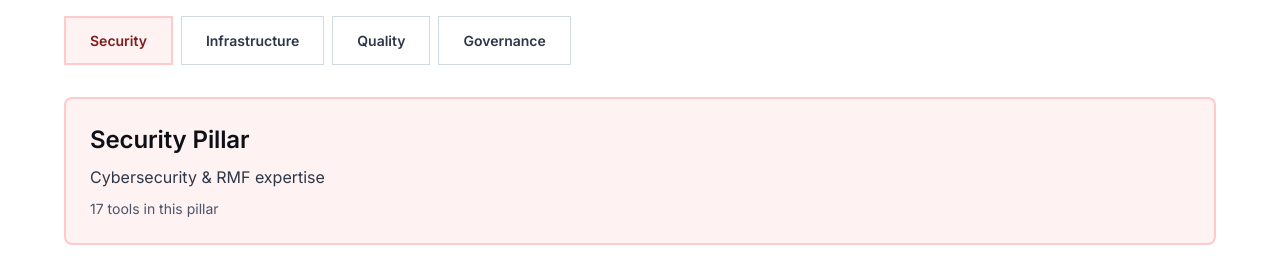
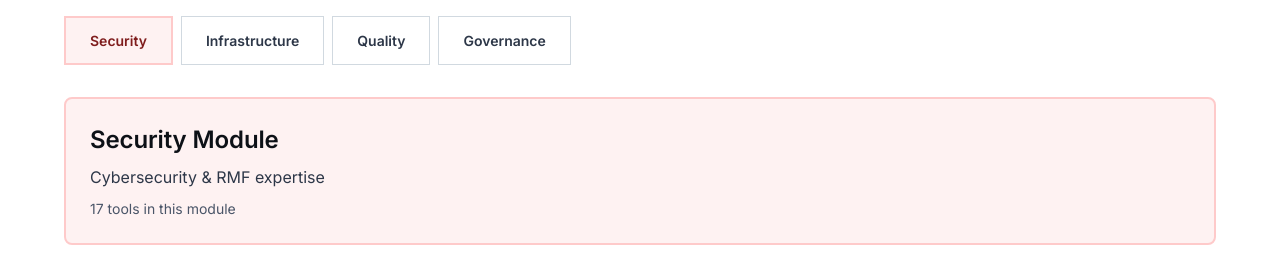
Before and after one commit to MacTechSolutionsLLC/mactech, a Next.js app: page /showcase in a window 1280 px wide. Shown: the part 1040-1309 px from the top of the page. Built offline with nearby package versions, Linux system fonts and the light colour scheme.

Commit message:
Change 'Pillar' to 'Module' in showcase view when viewing by pillar

```diff
--- a/app/showcase/page.tsx
+++ b/app/showcase/page.tsx
@@ -1387,12 +1387,12 @@ export default function ShowcasePage() {
           {/* Pillar Header (when viewing by pillar) */}
           {viewMode === 'pillar' && activeTools.length > 0 && (
             <div className={`mb-8 p-6 rounded-lg border-2 ${pillarInfo[activeTab as Pillar].color}`}>
-              <h2 className="heading-2 mb-2">{pillarInfo[activeTab as Pillar].name} Pillar</h2>
+              <h2 className="heading-2 mb-2">{pillarInfo[activeTab as Pillar].name} Module</h2>
               <p className="text-body text-neutral-700">
                 {pillarInfo[activeTab as Pillar].description}
               </p>
               <p className="text-body-sm text-neutral-600 mt-2">
-                {activeTools.length} {activeTools.length === 1 ? 'tool' : 'tools'} in this pillar
+                {activeTools.length} {activeTools.length === 1 ? 'tool' : 'tools'} in this module
               </p>
             </div>
           )}
```
